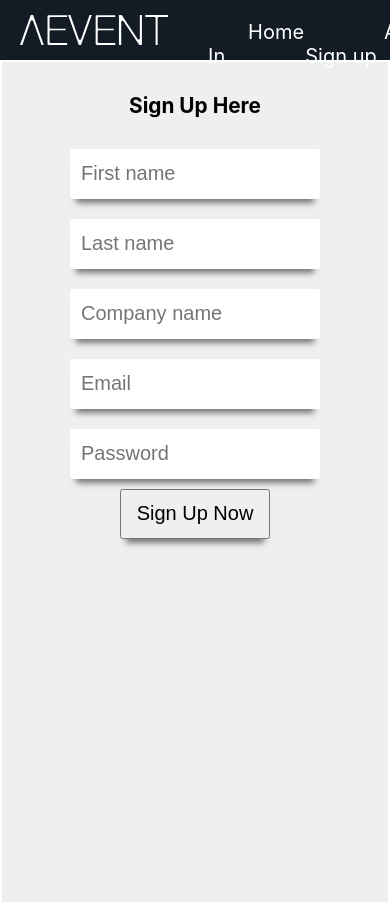
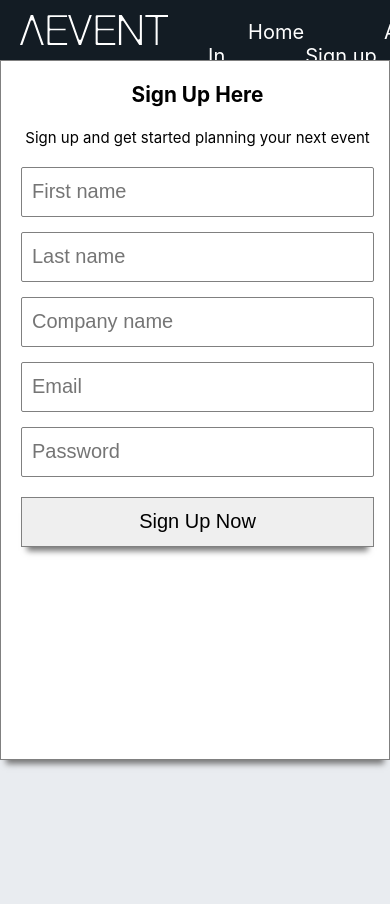
Before and after one commit to corporate-event-planner-webeu/corporate-event-planner-frontend, a React (Create React App) app: page /signup in a window 390 px wide. Shown: the top 904 px of the page. Built offline with nearby package versions, Linux system fonts and the light colour scheme.

Commit message:
sign-up mobile added

```diff
--- a/src/views/Signup.js
+++ b/src/views/Signup.js
@@ -43,8 +43,9 @@ class Signup extends Component {
     return (
       <div>
         <SignUpStyled>
+          <div className="sing-up">
           <h3>Sign Up Here</h3>
-
+          <p>Sign up and get started planning your next event</p>
           <form>
           <InputStyled>
             <input
@@ -87,7 +88,7 @@ class Signup extends Component {
             </button>
             </InputStyled>
           </form>
-
+          </div>
         </SignUpStyled>
       </div>
     );
@@ -99,39 +100,47 @@ export default connect(
   { signup }
 )(Signup);
 
+
 const SignUpStyled = styled.div`
-  padding: 50px;
-  background: #efefef;
-  /* margin: 20px; */
-  /* margin-bottom: 20px; */
   display: flex;
   flex-direction: column;
-  /* justify-content: space-between; */
-  padding: 1rem;
-  border: 2px solid white;
   min-height: 100vh;
-  background-color: #efefef;
+  background: rgb(233,236,240);
   width: 100%;
-  /* background-color: rgb(233, 236, 240); */
   color:black;
   align-items: center;
 
+  .sing-up{
+    background: white;
+    border: 1px solid grey;
+    margin-top: 50px;
+    height: 700px;
+    width: 500px;
+    -webkit-box-shadow: 0 10px 6px -6px #777;
+    /* -moz-box-shadow: 10px 10px 6px -6px #777; */
+    /* box-shadow: 10px 10px 6px -6px #777; */
+    p{
+      font-size:1.5rem;
+    }
+  }
+
   input {
-    border: 1px solid rgba(255, 255, 255, 0.6);
+    border: 1px solid grey;
     border-radius: 2px;
     padding-left: 10px;
-    margin:10px;
-    width: 250px;
+    margin: 10px;
+    width: 350px;
     height: 50px;
     font-size: 2rem;
-    -webkit-box-shadow: 0 10px 6px -6px #777;
+    /* -webkit-box-shadow: 0 10px 6px -6px #777;
     -moz-box-shadow: 0 10px 6px -6px #777;
-    box-shadow: 0 10px 6px -6px #777;
+    box-shadow: 0 10px 6px -6px #777; */
   }
 
   button {
         height: 50px;
-        width: 150px;
+        width: 350px;
+        margin-top: 10px;
         font-size: 2rem;
         -webkit-box-shadow: 0 10px 6px -6px #777;
         -moz-box-shadow: 0 10px 6px -6px #777;
@@ -141,6 +150,29 @@ const SignUpStyled = styled.div`
       background: rgb(81,183,176);
       border: 1px solid rgb(81,183,176);
     }
+
+    @media (max-width: 600px){
+      .sing-up {
+      width: 100%;
+      padding-left:20px;
+      padding-right: 15px;
+      /* height: 580px; */
+      /* padding-left: 20px; */
+      height: 70rem;
+      margin: 0 auto;
+      justify-content: space-evenly;
+    }
+    input{
+      border: 1px solid grey;
+      margin-top: 5px;
+      width: 100%;
+    }
+    button{
+      border: 1px solid grey;
+      width: 100%;
+    }
+  }
+
 `;
 
 const InputStyled = styled.div`
```
